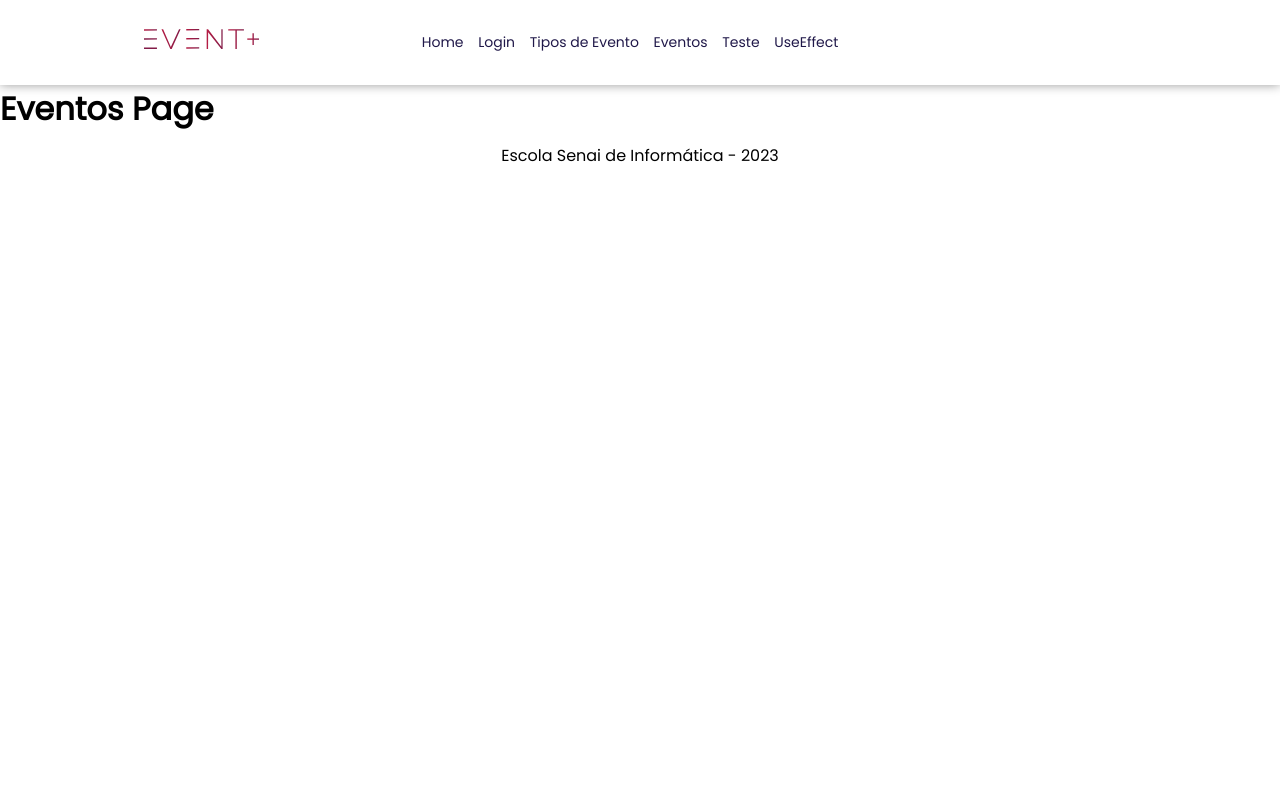
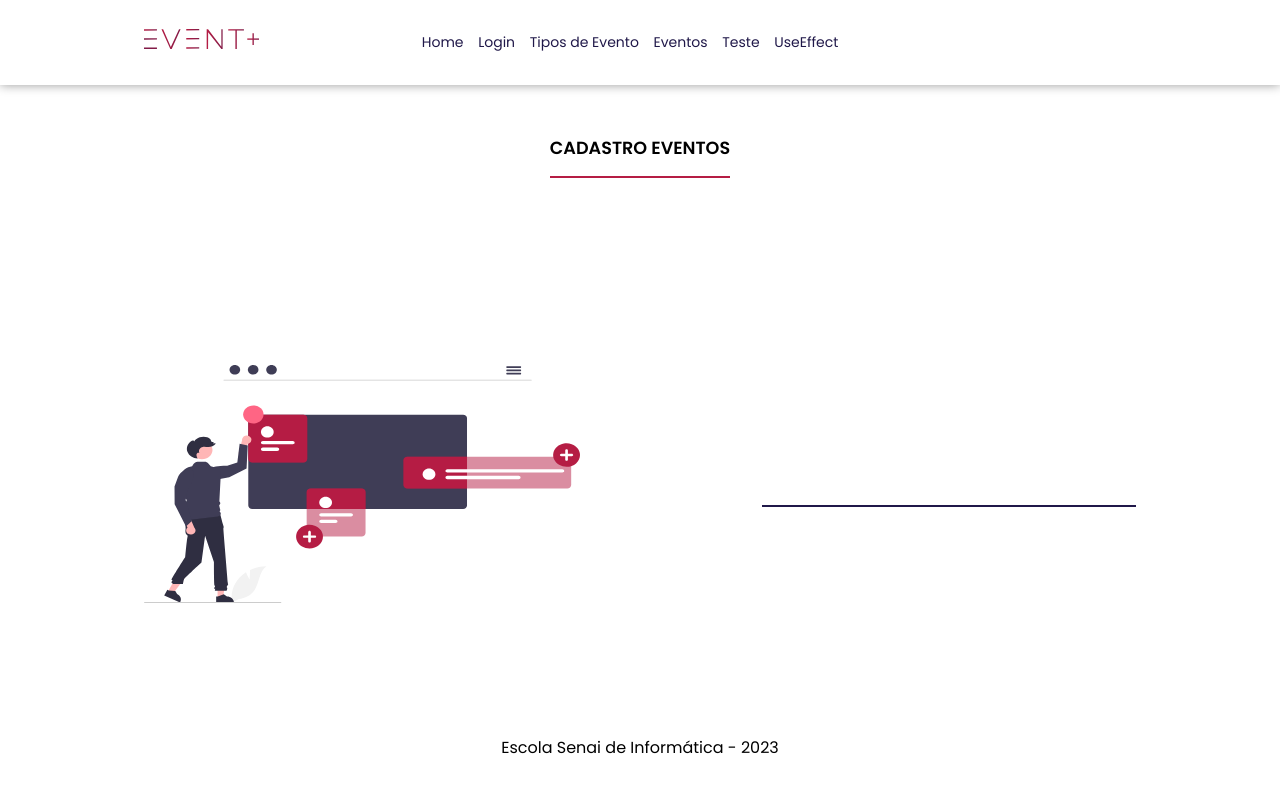
Before and after one commit to BrizidoAndre/2Semestre2Sprint, a React (Create React App) app in the folder React/eventplus/: page /eventos in a window 1280 px wide. Shown: the top 792 px of the page. Built offline with nearby package versions, Linux system fonts and the light colour scheme.

Commit message:
finalizado o método spinning, componente de carregamento

```diff
--- a/React/eventplus/src/Pages/EventosPage/EventosPage.css
+++ b/React/eventplus/src/Pages/EventosPage/EventosPage.css
@@ -0,0 +1,31 @@
+.cadastro-evento__box {
+    display: flex;
+    justify-content: center;
+    align-items: center;
+    flex-wrap: wrap;
+    width: 100%;
+    /* border: 1px solid red; */
+}
+
+.ftipo-evento {
+    width: 374px;
+    height: 255px;
+    margin-top: 50px;
+    display: flex;
+    flex-wrap: wrap;
+    align-items: center;
+    /* border: 1px solid blue; */
+}
+
+@media screen and (min-width: 1200px) {
+    .cadastro-evento__box {
+        justify-content: space-between;
+        height: 540px;
+    }
+
+    .ftipo-evento {margin-top: 0;}
+
+    .btn-cadastrar {
+        margin-top: 20px;
+    }
+}
--- a/React/eventplus/src/Pages/EventosPage/EventosPage.jsx
+++ b/React/eventplus/src/Pages/EventosPage/EventosPage.jsx
@@ -1,11 +1,53 @@
-import React from 'react';
+import React, { useState } from 'react';
 import './EventosPage.css'
 
+// Importando Imagens
+import eventoImage from '../../assets/images/evento.svg'
+
+// Importando Componentes
+import Container from '../../components/Container/Container';
+import ImageIlustrator from '../../components/ImageIlustrator/ImageIlustrator';
+import MainContent from '../../components/MainContent/MainContent';
+import Title from '../../components/Title/Title';
+import { Input } from '../../components/FormComponents/FormComponents';
+
+
 const EventosPage = () => {
+    const [frmEdit, setFrmEdit] = useState(true); //Está cadastrando?
+
+
     return (
-        <div>
-            <h1>Eventos Page</h1>
-        </div>
+        <>
+            <MainContent>
+                <section className="cadastro-evento-section">
+                    <Container>
+                        <div className="cadastro-evento__box">
+
+
+                            <Title titleText={"Cadastro Eventos"}/>
+                            <ImageIlustrator imageRender={eventoImage}/>
+
+                            <form className='ftipo-evento'>
+
+                                {/* Cadastrar ou editar? */}
+                                {frmEdit ? (
+                                    <>
+                                    <Input />
+                                    </>
+                                ):(
+                                    <>
+                                    </>
+                                )}
+
+
+                            </form>
+
+
+                        </div>
+                    </Container>
+                </section>
+            </MainContent>
+        </>
     );
 };
 
--- a/React/eventplus/src/Pages/TipoEventosPage/TipoEventosPage.jsx
+++ b/React/eventplus/src/Pages/TipoEventosPage/TipoEventosPage.jsx
@@ -6,9 +6,10 @@ import Title from '../../components/Title/Title';
 import MainContent from '../../components/MainContent/MainContent';
 import Container from '../../components/Container/Container';
 import ImageIlustrator from '../../components/ImageIlustrator/ImageIlustrator';
-import { Button, Input } from '../../components/FormComponents/FormComponents'
-import api, { eventsTypeResource } from '../../Services/Service'
+import { Button, Input } from '../../components/FormComponents/FormComponents';
+import api, { eventsTypeResource } from '../../Services/Service';
 import TableTp from './TableTp/TableTp';
+import Spinner from '../../components/Spinner/Spinner';
 
 // Importando as imagens
 import tipoEventoImg from "../../assets/images/tipo-evento.svg"
@@ -20,9 +21,11 @@ const TipoEventosPage = () => {
     const [uniqueTipoEvento, setUniqueTipoEvento] = useState({}); //objeto para a atualização de um objeto específico
     const [tipoEvento, setTipoEvento] = useState([]); //array
     const [notifyUser, setNotifyUser] = useState(); //Componente Notification
+    const [showSpinner, setShowSpinner] = useState(false); //SpinnerLoading
 
     useEffect(() => {
         async function loadEventType() {
+
             try {
                 const retorno = await api.get(eventsTypeResource);
                 setTipoEvento(retorno.data)
@@ -32,6 +35,8 @@ const TipoEventosPage = () => {
                 console.log("Erro na api");
                 console.log(error);
             }
+
+
         }
 
         // Chama a função/api no carregamento da página/componente
@@ -39,14 +44,57 @@ const TipoEventosPage = () => {
     }, []);
 
 
-    function theMagic() {
+    function Aviso(key) {
+
+        switch (key) {
+
+            case 1:
+                setNotifyUser({
+                    titleNote: "Aviso",
+                    textNote: `O titulo deve conter pelo menos 3 caracteres`,
+                    imgIcon: "warning",
+                    imgAlt: "Imagem de ilustração de sucesso. Moça segurando um balão com símbolo de confirmação ok",
+                    showMessage: true
+                });
+                break;
+            case 2:
                 setNotifyUser({
                     titleNote: "Sucesso",
                     textNote: `Evento excluído com sucesso`,
-            imgIcon: "Succes",
+                    imgIcon: "success",
                     imgAlt: "Imagem de ilustração de sucesso. Moça segurando um balão com símbolo de confirmação ok",
                     showMessage: true
                 });
+                break;
+            case 3:
+                setNotifyUser({
+                    titleNote: "Sucesso",
+                    textNote: `Evento cadastrado com sucesso`,
+                    imgIcon: "success",
+                    imgAlt: "Imagem de ilustração de sucesso. Moça segurando um balão com símbolo de confirmação ok",
+                    showMessage: true
+                });
+                break;
+            case 4:
+                setNotifyUser({
+                    titleNote: "Sucesso",
+                    textNote: `Evento atualizado com sucesso`,
+                    imgIcon: "success",
+                    imgAlt: "Imagem de ilustração de sucesso. Moça segurando um balão com símbolo de confirmação ok",
+                    showMessage: true
+                });
+                break;
+            default:
+                alert("Não foi colocado um Aviso adequado");
+                break;
+        }
+    }
+
+    // Método para atualizar a lista de tipo de eventos
+    async function UpdateTipoEvento() {
+        const retorno = await (await api.get(eventsTypeResource)).data;
+
+        setTipoEvento(retorno)
     }
 
     //todo ************Cadastro******************
@@ -55,35 +103,61 @@ const TipoEventosPage = () => {
         e.preventDefault();//evita o submit do formulário
 
         if (titulo.trim().lenght < 3) {
-            alert("Seu nome é muito pequeno!")
+            Aviso(2);
+            return;
         }
 
+        setShowSpinner(true)
         try {
             const retorno = await api.post(eventsTypeResource, {
                 titulo: titulo
             });
-            alert("Cadastrado com sucesso")
-            console.log(retorno);
+
+            setTitulo("") // Limpa o state
+            Aviso(3); // Avisa o usuário que o cadastro teve êxito
+            UpdateTipoEvento(); //Atualiza a lista de tipos de eventos
 
         } catch (error) {
             alert("Deu ruim no submit")
         }
+
+        setShowSpinner(false)
+
     }
 
 
-    //todo **************Edição*********************
+    //todo **************Editar*********************
     // Modifica o evento com base no titulo digitado
     async function handleUpdate(e) {
+
+        setShowSpinner(true)
+
+        try {
             e.preventDefault();
 
             uniqueTipoEvento.titulo = titulo
             await api.put(eventsTypeResource + `/${uniqueTipoEvento.idTipoEvento}`, { "titulo": uniqueTipoEvento.titulo })
 
+            setTitulo("") // Limpa o state
+            Aviso(4); // Avisa o usuário que o cadastro teve êxito
+            UpdateTipoEvento(); //Atualiza a lista de tipos de eventos
+            setFrmEdit(false);
+
+        } catch (error) {
+            console.log(error);
         }
 
-    //todo ************EdiçãoMostrar***************
+        setShowSpinner(false)
+
+    }
+
+    //todo ************Edição MOSTRAR***************
     // Mostra a tela/ação de edição
     async function showUpdateForm(idTipoEvento) {
+
+        setShowSpinner(true)
+
+        try {
             setFrmEdit(true);
             const retorno = await api.get(eventsTypeResource + `/${idTipoEvento}`);
 
@@ -91,10 +165,16 @@ const TipoEventosPage = () => {
 
             setTitulo(tipoEvento.titulo);
             setUniqueTipoEvento(tipoEvento);
+            window.scroll({ top: 0, left: 0, behavior: 'smooth' })
+        } catch (error) {
+            console.log(error);
+        }
+
+        setShowSpinner(false)
 
     }
 
-    //todo **************EdiçãoCancelar***************
+    //todo **************Edição CANCELAR***************
     // Cancela a tela/ação de edição
     function editActionAbort(e) {
         setFrmEdit(false);
@@ -105,6 +185,9 @@ const TipoEventosPage = () => {
     //todo ************APAGAR***********************
     // Apaga o tipo de evento na api
     async function handleDelete(idElement) {
+
+        setShowSpinner(true)
+
         try {
 
 
@@ -113,7 +196,7 @@ const TipoEventosPage = () => {
                 const promise = await api.delete(eventsTypeResource + `/${idElement}`,)
 
                 if (promise.status === 204 || promise.status === 200 || promise.status === 202) {
-                    theMagic();
+                    Aviso(1);
                     // Atualiza a variável e roda o useState novamente (que dá um get na api)
 
                     // DEsafio fazer uma função para retirar o registro apagado do array tipoEventos
@@ -127,11 +210,18 @@ const TipoEventosPage = () => {
             alert("Deu ruim no deletar")
             console.log(error);
         }
+
+        setShowSpinner(false)
     }
 
     return (
         <>
             <Notification {...notifyUser} setNotifyUser={setNotifyUser} />
+
+            {/* Spinner - feito com position */}
+            {showSpinner ? <Spinner/> : null}
+
+
             <MainContent>
                 {/* Formulário de cadastro de tipo de evento */}
                 <section className="cadastro-evento-section">
@@ -174,14 +264,6 @@ const TipoEventosPage = () => {
                                             name={"cadastrar"}
                                             type={"submit"}
                                         />
-
-                                        <Button
-                                            textButton={"The Magic"}
-                                            id={"magica"}
-                                            name={"magica"}
-                                            type={"button"}
-                                            manipulatorFunction={theMagic}
-                                        />
                                     </>
 
 
@@ -206,7 +288,8 @@ const TipoEventosPage = () => {
                                             value={titulo}
                                             manipulatorFunction={(e) => {
                                                 setTitulo(e.target.value);
-                                            }} />
+                                            }}
+                                        />
                                         {/* BOTÃO ATUALIZAR */}
                                         <Button
                                             textButton={"Atualizar"}
```
Lines whose indentation alone changed are shown as unchanged.
